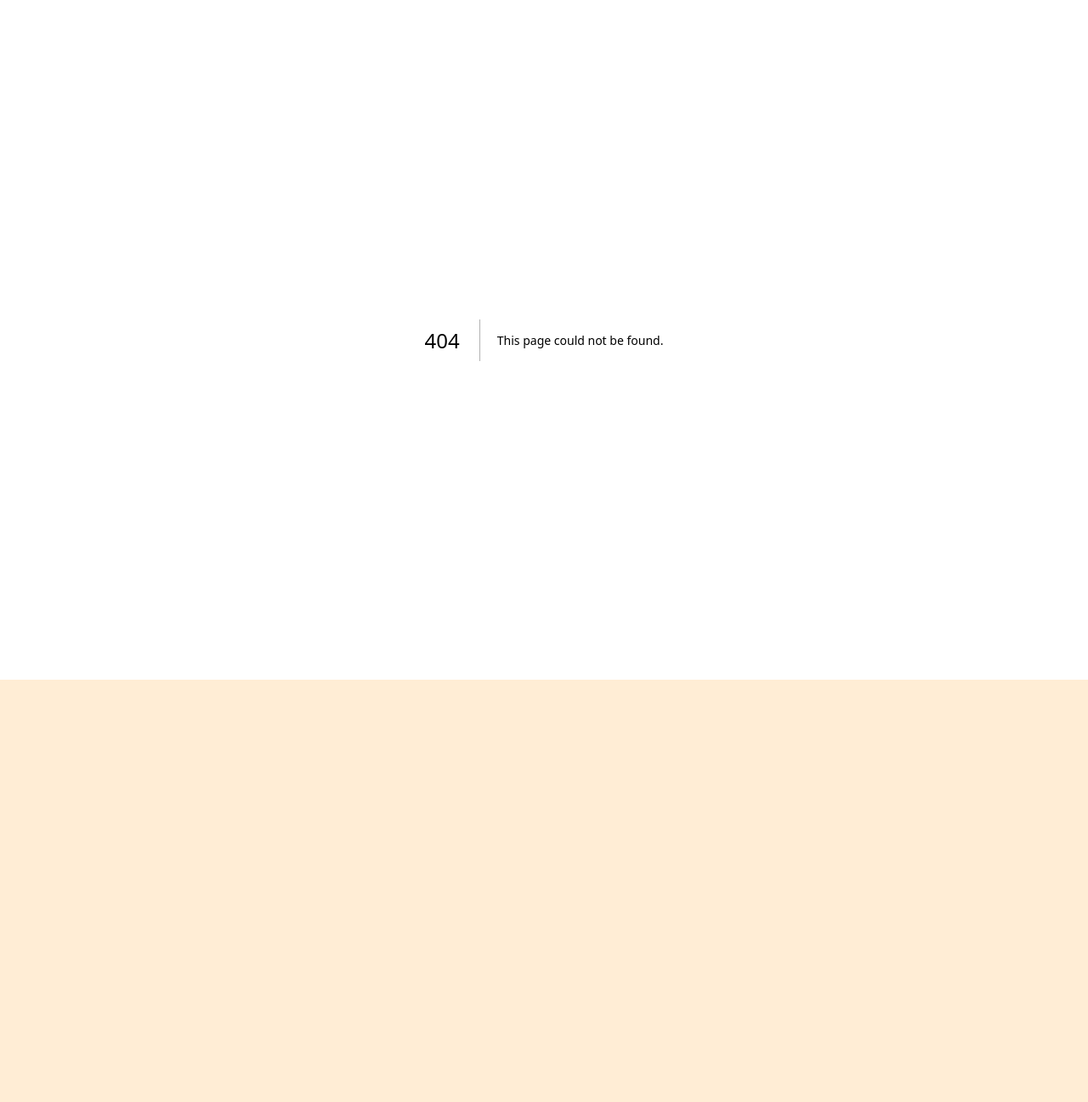
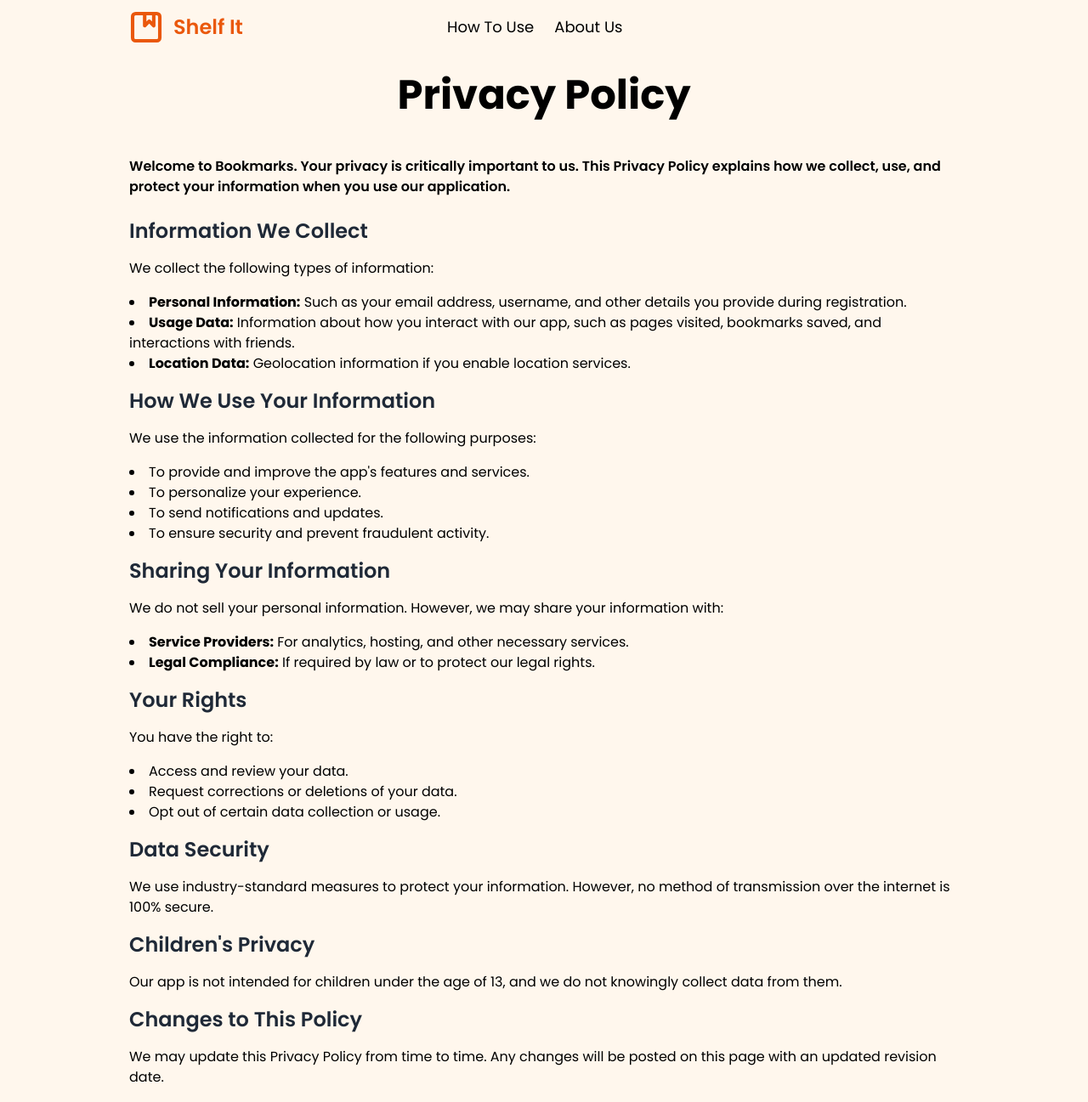
Before and after one commit to mayaesar/landing-page, a Next.js app: page /privacy-policy in a window 1280 px wide. Before the commit this address had no page. Shown: the top 1297 px of the page at 85% size. Before the commit the page ends 800 px from the top, so only its background shows below. Built offline with nearby package versions, Linux system fonts and the light colour scheme.

Commit message:
add the conditions and policy pages

```diff
--- a/app/globals.css
+++ b/app/globals.css
@@ -10,7 +10,7 @@
 
 html {
     min-height: 100%;
-    @apply bg-orange-100;
+    @apply bg-orange-50;
 }
 
 .font-theme {
--- /dev/null
+++ b/app/privacy-policy/page.tsx
@@ -0,0 +1,69 @@
+import Header from "@/components/Header";
+import Footer from "@/components/Footer";
+
+export default function PrivacyPolicy(){
+    return (
+        <body className="flex-1 flex flex-col max-w-screen-lg w-full mx-auto px-3">
+        <Header />
+        <main className="flex-1 flex flex-col max-w-screen-lg w-full mx-auto px-3 py-6">
+            <h1 className="text-center text-5xl font-bold mb-12">Privacy Policy</h1>
+            <p className="font-semibold mb-6">Welcome to Bookmarks. Your privacy is critically important to us. This Privacy Policy explains how we
+                collect, use, and protect your information when you use our application.</p>
+
+            <h2 className="text-2xl font-semibold text-gray-800 mb-4">Information We Collect</h2>
+            <p className="mb-4">We collect the following types of information:</p>
+            <ul className="list-disc list-inside mb-4">
+                <li><strong>Personal Information:</strong> Such as your email address, username, and other details you
+                    provide during registration.
+                </li>
+                <li><strong>Usage Data:</strong> Information about how you interact with our app, such as pages visited,
+                    bookmarks saved, and interactions with friends.
+                </li>
+                <li><strong>Location Data:</strong> Geolocation information if you enable location services.</li>
+            </ul>
+
+            <h2 className="text-2xl font-semibold text-gray-800 mb-4">How We Use Your Information</h2>
+            <p className="mb-4">We use the information collected for the following purposes:</p>
+            <ul className="list-disc list-inside mb-4">
+                <li>To provide and improve the app&#39;s features and services.</li>
+                <li>To personalize your experience.</li>
+                <li>To send notifications and updates.</li>
+                <li>To ensure security and prevent fraudulent activity.</li>
+            </ul>
+
+            <h2 className="text-2xl font-semibold text-gray-800 mb-4">Sharing Your Information</h2>
+            <p className="mb-4">We do not sell your personal information. However, we may share your information with:</p>
+            <ul className="list-disc list-inside mb-4">
+                <li><strong>Service Providers:</strong> For analytics, hosting, and other necessary services.</li>
+                <li><strong>Legal Compliance:</strong> If required by law or to protect our legal rights.</li>
+            </ul>
+
+            <h2 className="text-2xl font-semibold text-gray-800 mb-4">Your Rights</h2>
+            <p className="mb-4">You have the right to:</p>
+            <ul className="list-disc list-inside mb-4">
+                <li>Access and review your data.</li>
+                <li>Request corrections or deletions of your data.</li>
+                <li>Opt out of certain data collection or usage.</li>
+            </ul>
+
+            <h2 className="text-2xl font-semibold text-gray-800 mb-4">Data Security</h2>
+            <p className="mb-4">We use industry-standard measures to protect your information. However, no method of transmission over
+                the internet is 100% secure.</p>
+
+            <h2 className="text-2xl font-semibold text-gray-800 mb-4">Children&#39;s Privacy</h2>
+            <p className="mb-4">Our app is not intended for children under the age of 13, and we do not knowingly collect data from
+                them.</p>
+
+            <h2 className="text-2xl font-semibold text-gray-800 mb-4">Changes to This Policy</h2>
+            <p className="mb-4">We may update this Privacy Policy from time to time. Any changes will be posted on this page with an
+                updated revision date.</p>
+
+            <h2 className="text-2xl font-semibold text-gray-800 mb-4">Contact Us</h2>
+            <p className="mb-4">If you have any questions about this Privacy Policy, please contact us at <a
+                href="mailto:couplewhocodes@gmail.com">couplewhocodes@gmail.com</a>.</p>
+            <p className="text-sm text-gray-600">Last updated: January 2025</p>
+        </main>
+        <Footer/>
+        </body>
+    );
+}
--- a/app/terms-and-conditions/page.tsx
+++ b/app/terms-and-conditions/page.tsx
@@ -1,8 +1,12 @@
+import Header from "@/components/Header";
+import Footer from "@/components/Footer";
 
 export default function TermsAndConditionsPage() {
     const name = "Shelf It";
 
     return(
+        <body className="flex-1 flex flex-col max-w-screen-lg w-full mx-auto px-3">
+            <Header />
             <main className="flex-1 flex flex-col max-w-screen-lg w-full mx-auto px-3 py-6">
                 <h1 className="text-center text-5xl font-bold mb-12 ">Terms and Conditions</h1>
 
@@ -50,12 +54,15 @@ export default function TermsAndConditionsPage() {
                     <p className="mb-4">These Terms and Conditions are governed by and construed in accordance with the laws of [Your Jurisdiction], without regard to its conflict of law principles.</p>
 
                     <h2 className="text-2xl font-semibold text-gray-800 mb-4">13. Contact Us</h2>
-                <p className="mb-4">If you have any questions about these Terms and Conditions, please contact us at <a href="mailto:support@{name}app.com" className="text-blue-500 hover:underline">support@{name}app.com</a>.</p>
+                    <p className="mb-4">If you have any questions about these Terms and Conditions, please contact us at <a href="mailto:couplewhocodes@gmail.com" className="text-blue-500 hover:underline">couplewhocodes@gmail.com</a>.</p>
 
 
                     <p className="text-sm text-gray-600">Last updated: January 2025</p>
 
                 </div>
             </main>
+            <Footer />
+        </body>
+
     );
 }
--- a/components/Footer.tsx
+++ b/components/Footer.tsx
@@ -9,8 +9,8 @@ export default function Footer(){
                         <img src="/iconBookmarks.svg" alt="logo of a bookmark" className="size-8"/>
                         <h1 className="text-orange-600 font-semibold">Shelf It</h1>
                     </div>
-                    <a className="text-sm md:text-lg" href="">Terms & Conditions </a>
-                    <p className="text-sm md:text-lg">Privacy Policy </p>
+                    <a className="text-sm md:text-lg" href="/terms-and-conditions" target="_blank">Terms & Conditions </a>
+                    <a className="text-sm md:text-lg" href="/privacy-policy" target="_blank">Privacy Policy </a>
                 </div>
 
                 <button className="bg-black text-white text-sm rounded-md hover:bg-gray-800 py-2 px-4">
--- a/components/GradientDiv.tsx
+++ b/components/GradientDiv.tsx
@@ -20,7 +20,7 @@ const GradientDiv = ({children}: {children: ReactNode}) => {
     useMouseMove((e) => {
         const html = document.querySelector("html");
         if (!html) return;
-        html.style.backgroundImage = `radial-gradient(circle at ${e.pageX}px ${e.pageY}px, rgb(254 215 170) 2%, rgb(255 237 213) 20%)`;
+        html.style.backgroundImage = `radial-gradient(circle at ${e.pageX}px ${e.pageY}px, rgb(254 215 170) 1%, rgb(255 247 237) 5%)`;
     });
 
     return (
```
Lines whose indentation alone changed are shown as unchanged.
